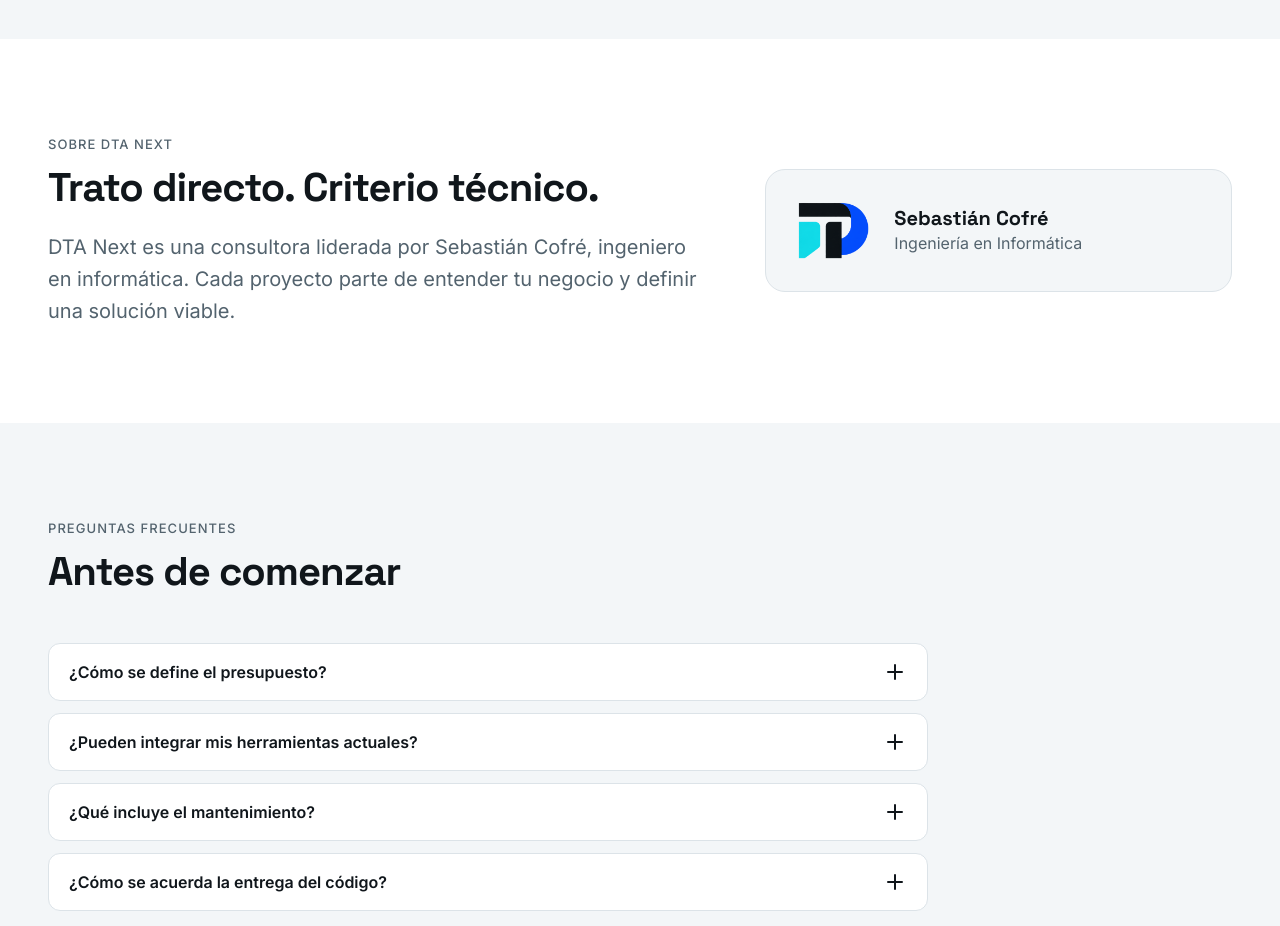
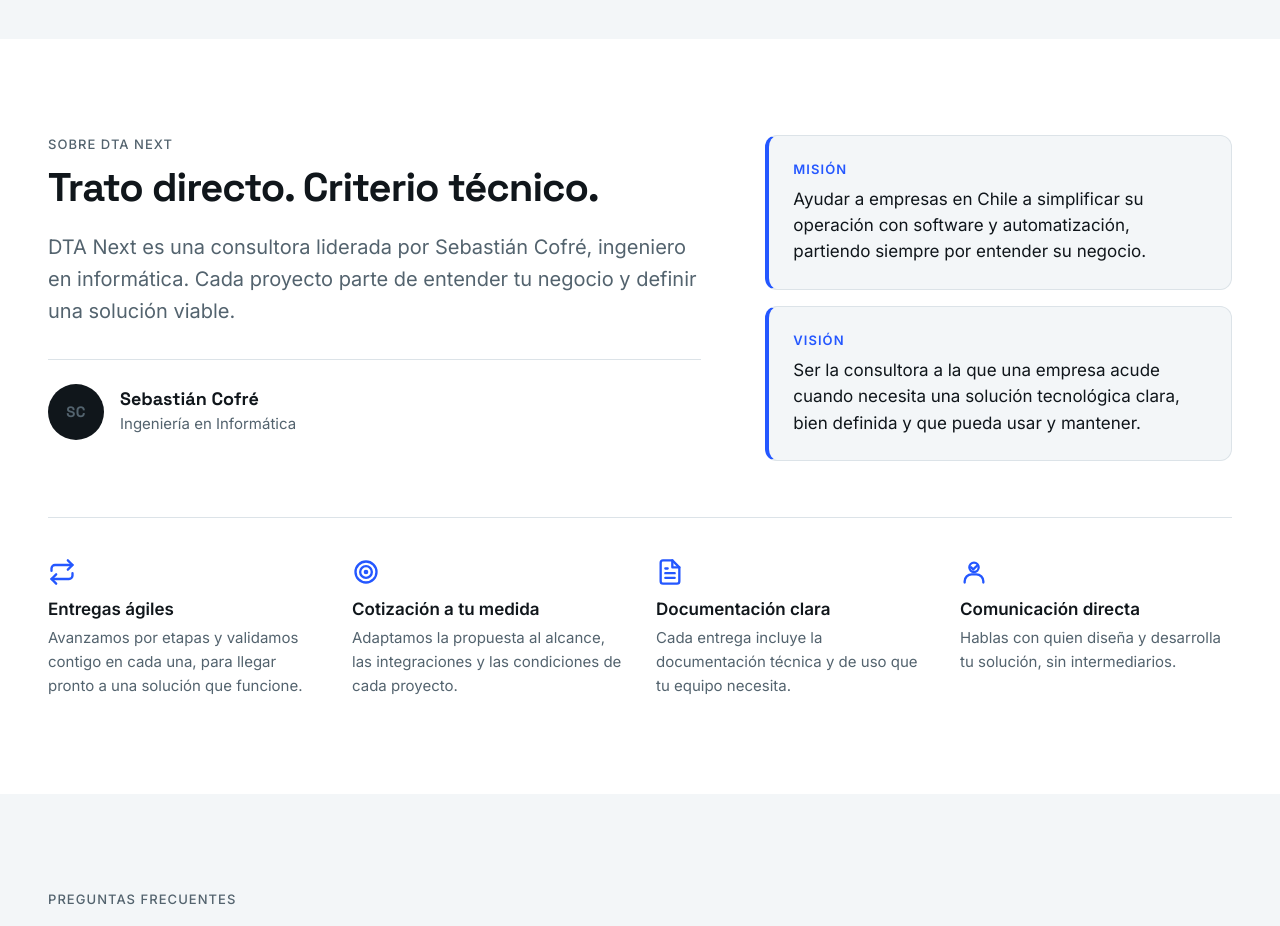
Before and after one commit to sebastian-cp/dta-next, a React (Vite) app: page / in a window 1280 px wide. Shown: the part 4100-5026 px from the top of the page. Built offline with nearby package versions, Linux system fonts and the light colour scheme.

Commit message:
Rediseña la sección Nosotros con misión, visión y principios de trabajo

```diff
--- a/src/data/content.js
+++ b/src/data/content.js
@@ -53,6 +53,16 @@ export const STEPS = [
   { n: '04', title: 'Implementamos', text: 'Desplegamos la solución y acompañamos su puesta en marcha.' },
 ]
 
+export const MISSION = 'Ayudar a empresas en Chile a simplificar su operación con software y automatización, partiendo siempre por entender su negocio.'
+export const VISION = 'Ser la consultora a la que una empresa acude cuando necesita una solución tecnológica clara, bien definida y que pueda usar y mantener.'
+
+export const PRINCIPLES = [
+  { icon: 'i-repeat', title: 'Entregas ágiles', text: 'Avanzamos por etapas y validamos contigo en cada una, para llegar pronto a una solución que funcione.' },
+  { icon: 'i-target', title: 'Cotización a tu medida', text: 'Adaptamos la propuesta al alcance, las integraciones y las condiciones de cada proyecto.' },
+  { icon: 'i-doc', title: 'Documentación clara', text: 'Cada entrega incluye la documentación técnica y de uso que tu equipo necesita.' },
+  { icon: 'i-handshake', title: 'Comunicación directa', text: 'Hablas con quien diseña y desarrolla tu solución, sin intermediarios.' },
+]
+
 export const FAQ = [
   { q: '¿Cómo se define el presupuesto?', a: 'Evaluamos el alcance, las integraciones y la complejidad del proyecto para preparar una propuesta con entregables y condiciones claras.' },
   { q: '¿Pueden integrar mis herramientas actuales?', a: 'Revisamos las APIs, permisos y posibilidades de integración de las herramientas que utilizas antes de definir la solución.' },
--- a/src/sections/About.jsx
+++ b/src/sections/About.jsx
@@ -1,15 +1,30 @@
+import Icon from '../components/Icon.jsx'
+import { MISSION, VISION, PRINCIPLES } from '../data/content.js'
+
 export default function About() {
   return (
     <section id="nosotros" aria-labelledby="nosotros-title">
-      <div className="container about">
-        <div>
-          <p className="eyebrow">Sobre DTA Next</p>
-          <h2 id="nosotros-title">Trato directo. Criterio técnico.</h2>
-          <p className="lead">DTA Next es una consultora liderada por Sebastián Cofré, ingeniero en informática. Cada proyecto parte de entender tu negocio y definir una solución viable.</p>
+      <div className="container">
+        <div className="about">
+          <div>
+            <p className="eyebrow">Sobre DTA Next</p>
+            <h2 id="nosotros-title">Trato directo. Criterio técnico.</h2>
+            <p className="lead">DTA Next es una consultora liderada por Sebastián Cofré, ingeniero en informática. Cada proyecto parte de entender tu negocio y definir una solución viable.</p>
+            <div className="person">
+              <span className="person__avatar" aria-hidden="true">SC</span>
+              <div><strong>Sebastián Cofré</strong><span>Ingeniería en Informática</span></div>
+            </div>
+          </div>
+          <div className="mv">
+            <div className="mv__item"><h3>Misión</h3><p>{MISSION}</p></div>
+            <div className="mv__item"><h3>Visión</h3><p>{VISION}</p></div>
+          </div>
         </div>
-        <div className="person">
-          <img src="/brand/dta-next-symbol.png" alt="" width="72" height="58" />
-          <div><strong>Sebastián Cofré</strong><span>Ingeniería en Informática</span></div>
+
+        <div className="principles">
+          {PRINCIPLES.map((p) => (
+            <div key={p.title}><Icon name={p.icon} /><h3>{p.title}</h3><p>{p.text}</p></div>
+          ))}
         </div>
       </div>
     </section>
--- a/src/styles/sections.css
+++ b/src/styles/sections.css
@@ -147,13 +147,23 @@
 /* ============================================================
    NOSOTROS / FAQ
    ============================================================ */
-.about { display: grid; gap: 40px; align-items: center; }
+.about { display: grid; gap: 40px; align-items: start; }
 @media (min-width: 1024px) { .about { grid-template-columns: 7fr 5fr; gap: 64px; } }
 .about .lead { margin-top: 20px; }
-.person { padding: 32px; display: flex; align-items: center; gap: 24px; background: var(--brand-mist); border-radius: var(--radius-lg); border: 1px solid var(--color-border); }
-.person img { width: 72px; height: auto; flex: none; }
-.person strong { display: block; font: 700 1.25rem/1.3 var(--font-heading); }
-.person span { color: var(--color-text-muted); }
+.person { margin-top: 32px; display: flex; align-items: center; gap: 16px; padding-top: 24px; border-top: 1px solid var(--color-border); }
+.person__avatar { width: 56px; height: 56px; border-radius: 50%; background: var(--brand-ink); color: #fff; display: grid; place-items: center; font: 700 1.125rem/1 var(--font-heading); letter-spacing: .02em; flex: none; }
+.person strong { display: block; font: 700 1.125rem/1.3 var(--font-heading); }
+.person span { color: var(--color-text-muted); font-size: .9375rem; }
+.mv { display: grid; gap: 16px; }
+.mv__item { background: var(--brand-mist); border: 1px solid var(--color-border); border-left: 4px solid var(--brand-blue); border-radius: var(--radius-md); padding: 24px; }
+.mv__item h3 { font: 600 .8125rem/1.4 var(--font-body); text-transform: uppercase; letter-spacing: .08em; color: var(--brand-blue); margin-bottom: 8px; }
+.mv__item p { font-size: 1.0625rem; line-height: 1.55; }
+.principles { margin-top: 56px; padding-top: 40px; border-top: 1px solid var(--color-border); display: grid; gap: 32px; }
+@media (min-width: 640px)  { .principles { grid-template-columns: repeat(2, 1fr); } }
+@media (min-width: 1024px) { .principles { grid-template-columns: repeat(4, 1fr); } }
+.principles .icon { width: 28px; height: 28px; color: var(--brand-blue); margin-bottom: 12px; }
+.principles h3 { font: 600 1.0625rem/1.3 var(--font-body); margin-bottom: 6px; }
+.principles p { color: var(--color-text-muted); font-size: .9375rem; }
 
 .faq { max-width: 880px; display: grid; gap: 12px; }
 .faq-item { border: 1px solid var(--color-border); border-radius: var(--radius-md); background: #fff; }
```
